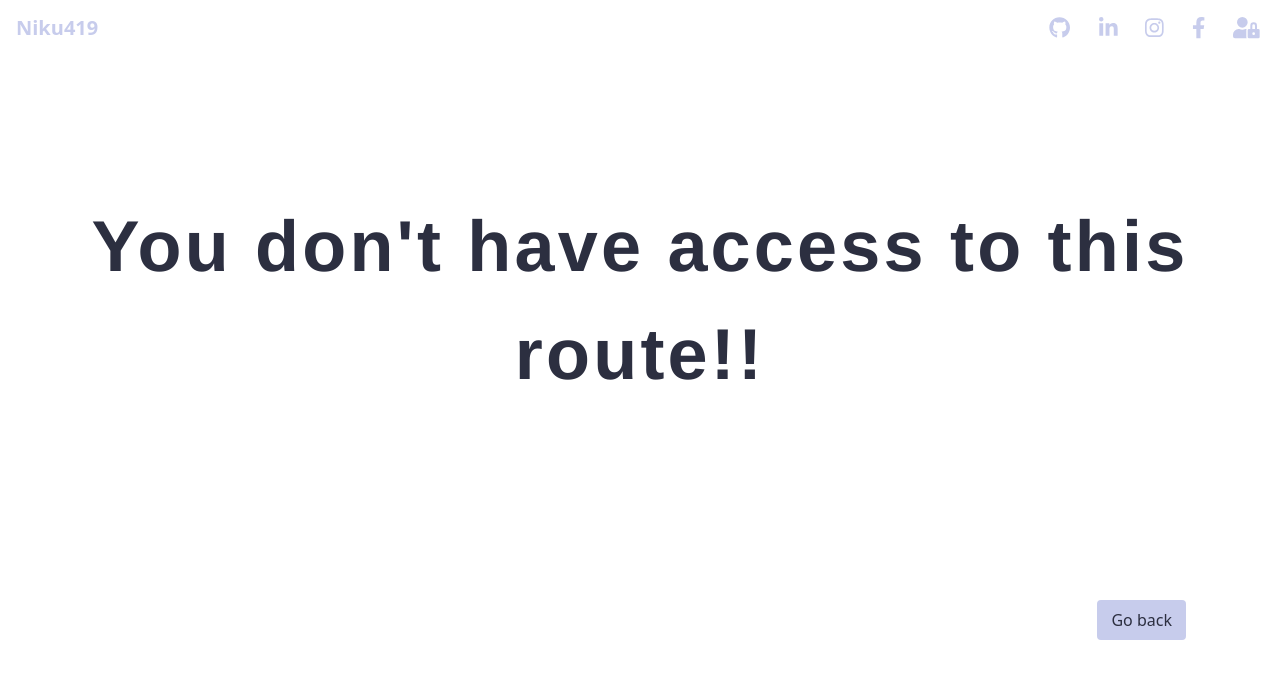
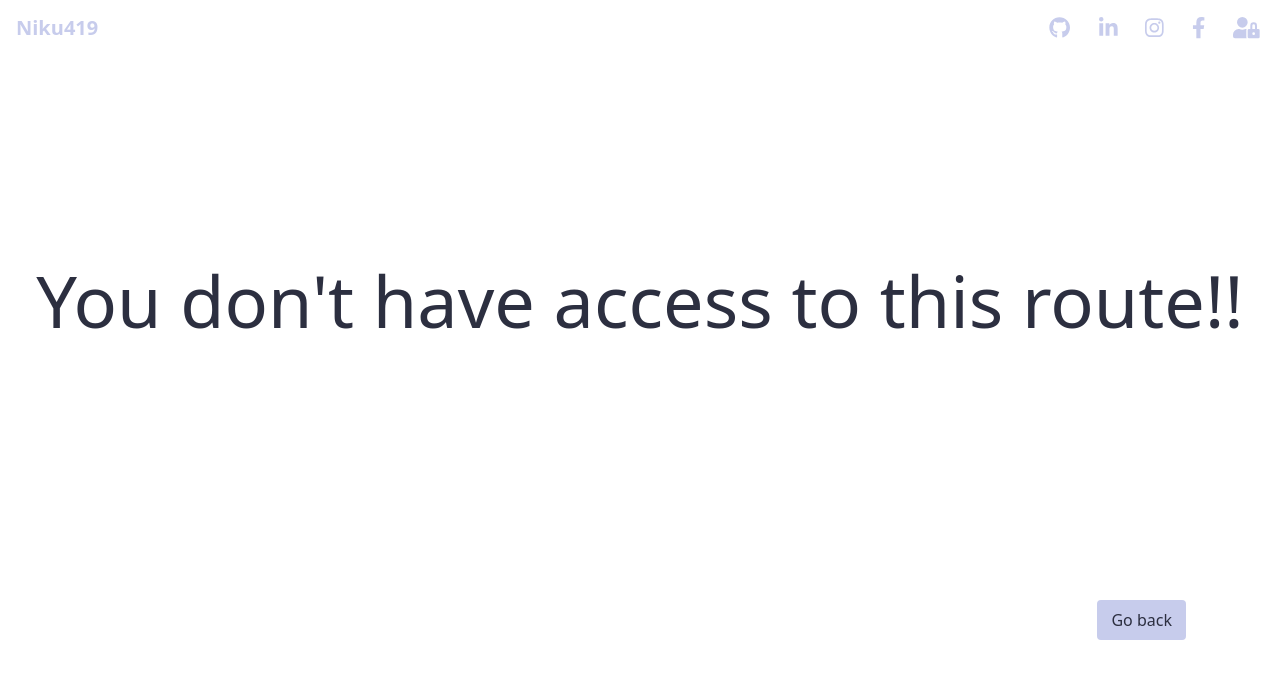
Before and after one commit to jaqusa/qr-attendance, a React (Create React App) app: page /make-qr in a window 1280 px wide. Shown: the top 678 px of the page. Built offline with nearby package versions, Linux system fonts and the light colour scheme; no server answers; sample sign-in values are in the browser's storage.

Commit message:
Update UnAuthorized.jsx

```diff
--- a/src/qr-attendance/components/UnAuthorized.jsx
+++ b/src/qr-attendance/components/UnAuthorized.jsx
@@ -7,7 +7,7 @@ export default function UnAuthorized() {
     <>
       <Container style={{height: "75vh"}} fluid className="d-flex justify-content-center align-items-center">
         <NavBar show={true}/>
-        <div className="heading breakpoint">
+        <div className="headind">
           <div className="react-heading">
             You don't have access to this route!!
           </div>
```
